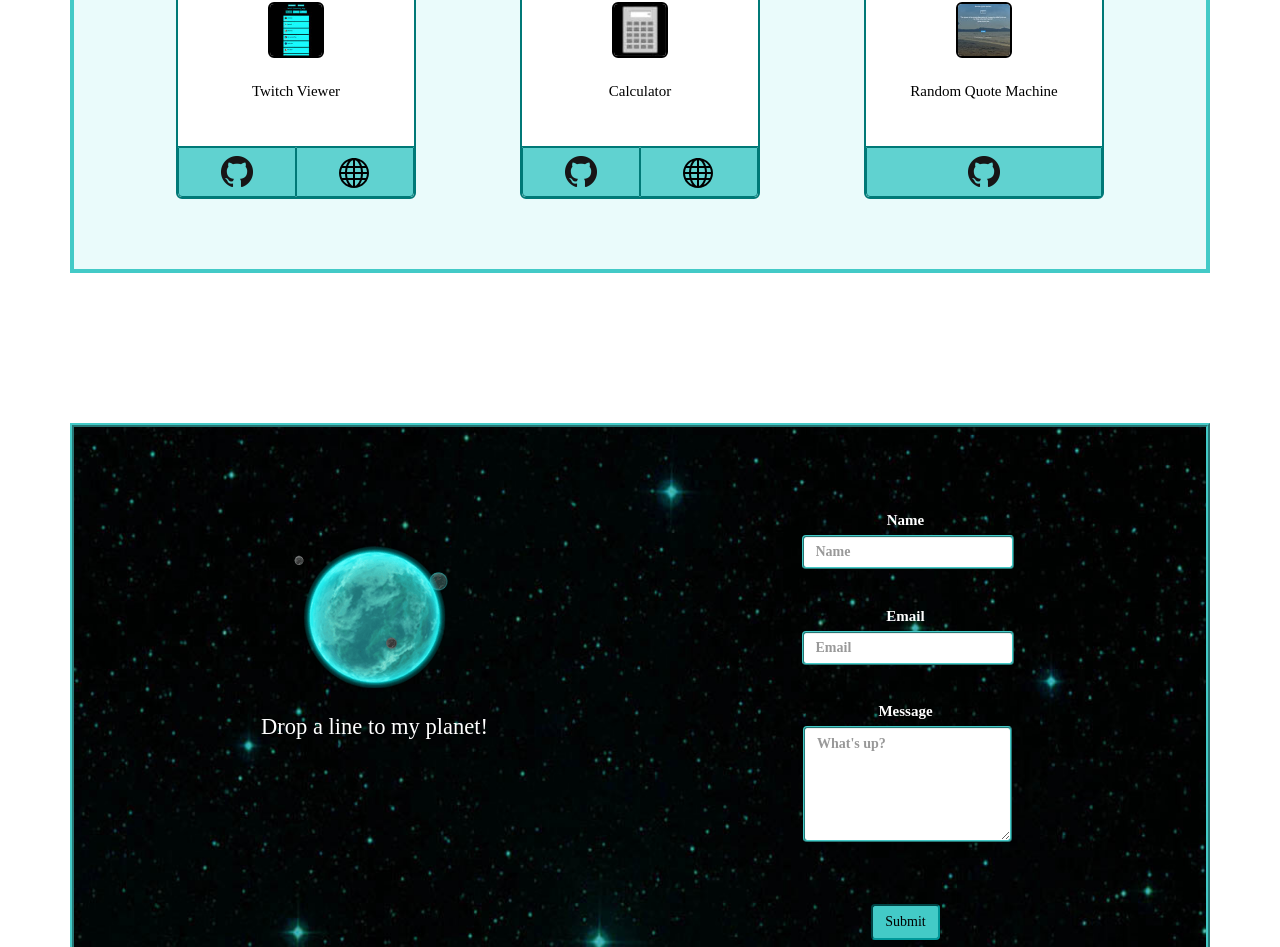
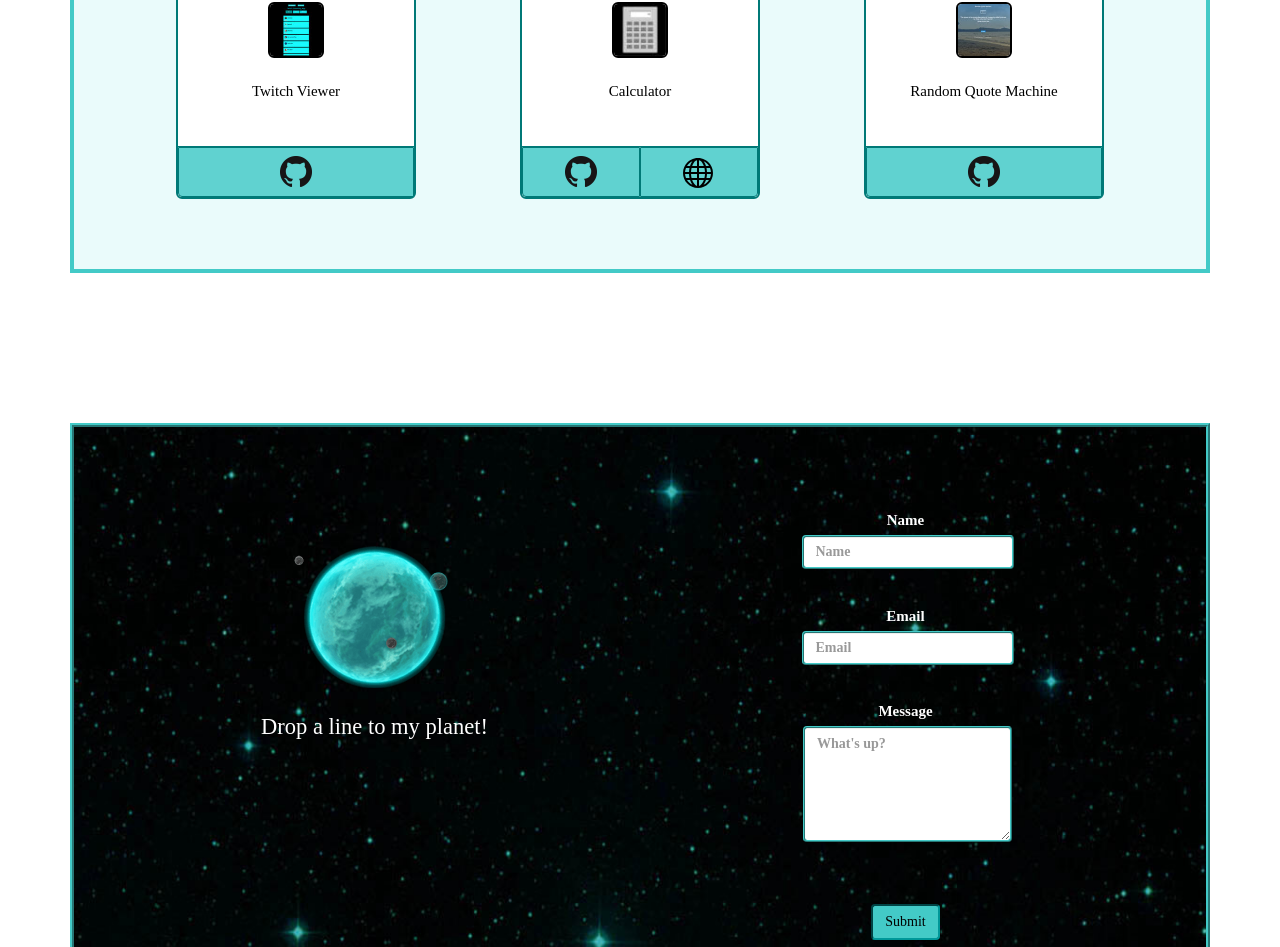
Before and after one commit to Missarachnid/mmkepler.com, a React (Create React App) app: page / in a window 1280 px wide. Shown: the part 3902-4849 px from the top of the page. Built offline with nearby package versions, Linux system fonts and the light colour scheme; a web font is replaced by a local one.

Commit message:
fix: link issues

```diff
--- a/src/components/Portfolio.js
+++ b/src/components/Portfolio.js
@@ -269,11 +269,8 @@ import openWeather from '../img/open-weather.png'
                     </div>
                     <div className="row card-row">
                       <div className="card-info">
-                        <div className="col-xs-6 link-div btn-left">
+                        <div className="col-xs-12 link-div btn-left">
                           <a href="https://github.com/Missarachnid/fcc-twitch-viewer" target="_blank" rel="noopener noreferrer"><img src={github} className="git" alt="Logo for GitHub"/></a>
-                        </div>
-                        <div className="col-xs-6 link-div btn-right">
-                          <a href="https://missarachnid.github.io/fcc-twitch-viewer/" target="_blank" rel="noopener noreferrer"><img src={sphere} className="sphere" alt="Icon representing a webpage link"/></a>
                         </div>
                       </div>
                     </div>
--- a/src/components/Skills.js
+++ b/src/components/Skills.js
@@ -121,7 +121,7 @@ import hackerRank from "../img/hackerrank.svg"
 
               <div className="col-sm-3 col-xs-6">
                 <div className="hackerRankDiv">
-                <a href="www.hackerrank.com/mmkeplery.com/EDD6VHNS" target="_blank" rel="noopener noreferrer">
+                <a href="https://www.hackerrank.com/mmkepler" target="_blank" rel="noopener noreferrer">
                   <p className="edu-links">HackerRank</p>
                   <img src={hackerRank} className="hacker" alt="Hacker Rank logo." />
                   </a>
@@ -130,7 +130,7 @@ import hackerRank from "../img/hackerrank.svg"
                 <div className="clearfix visible-xs"></div>
               <div className="col-sm-3 col-xs-6">
                 <div className="codecademyDiv">
-                <a href="https://www.codecademy.com/missarachnid" target="_blank" rel="noopener noreferrer">
+                <a href="https://www.codecademy.com/profiles/missarachnid" target="_blank" rel="noopener noreferrer">
                   <p className="edu-links">Codecademy</p>
                   <img src={codecademy} className="codecademy" alt="Codecademy icon link." />
                   </a>
```
